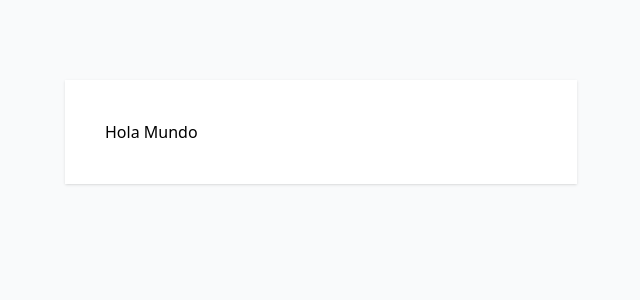
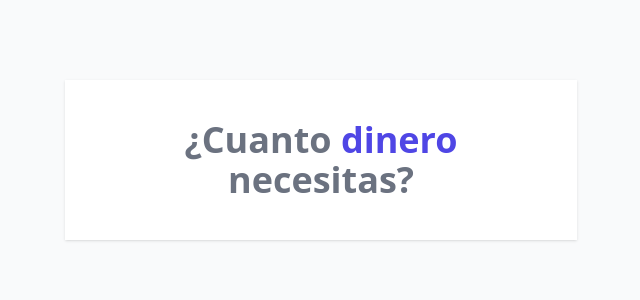
Before and after one commit to jonanv/javascript-course2, a React (Vite) app in the folder 54-PROYECTO-CotizadorPrestamos-React/: page / in a window 1280 px wide. Shown: the top 300 px of the page, without its empty margins (319-959 px from the left). Built offline with nearby package versions, Linux system fonts and the light colour scheme.

Commit message:
:sparkles: (project-loan-calculator-react): Create component header to app

```diff
--- a/54-PROYECTO-CotizadorPrestamos-React/src/App.jsx
+++ b/54-PROYECTO-CotizadorPrestamos-React/src/App.jsx
@@ -1,10 +1,10 @@
+import Header from "./components/Header"
+
 function App() {
-
-  const hola = 'Hola Mundo';
 
   return (
     <div className="my-20 max-w-lg mx-auto bg-white shadow p-10">
-      { hola }
+      <Header />
     </div>
   )
 }
--- /dev/null
+++ b/54-PROYECTO-CotizadorPrestamos-React/src/components/Header.jsx
@@ -0,0 +1,9 @@
+function Header() {
+    return (
+        <h1 className="text-4xl font-extrabold text-gray-500 text-center">
+            ¿Cuanto <span className="text-indigo-600">dinero</span> necesitas?
+        </h1>
+    );
+}
+
+export default Header;
```
